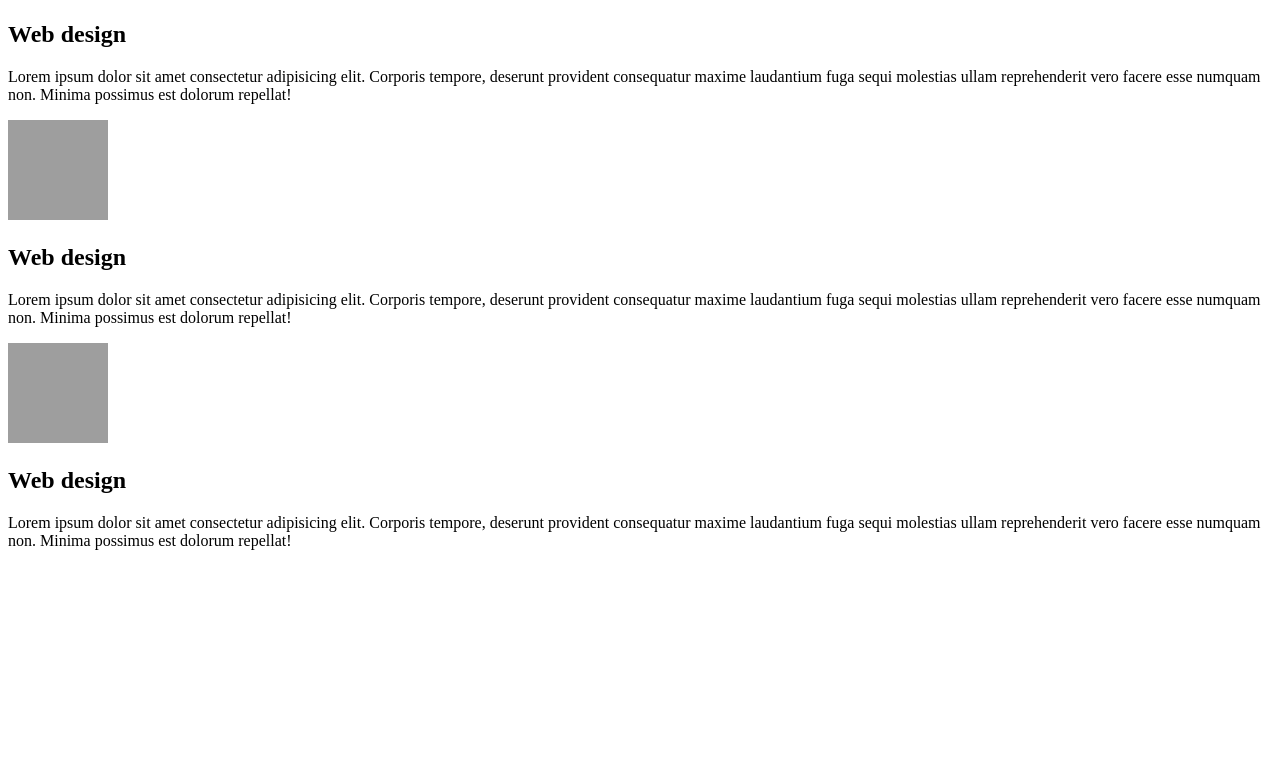
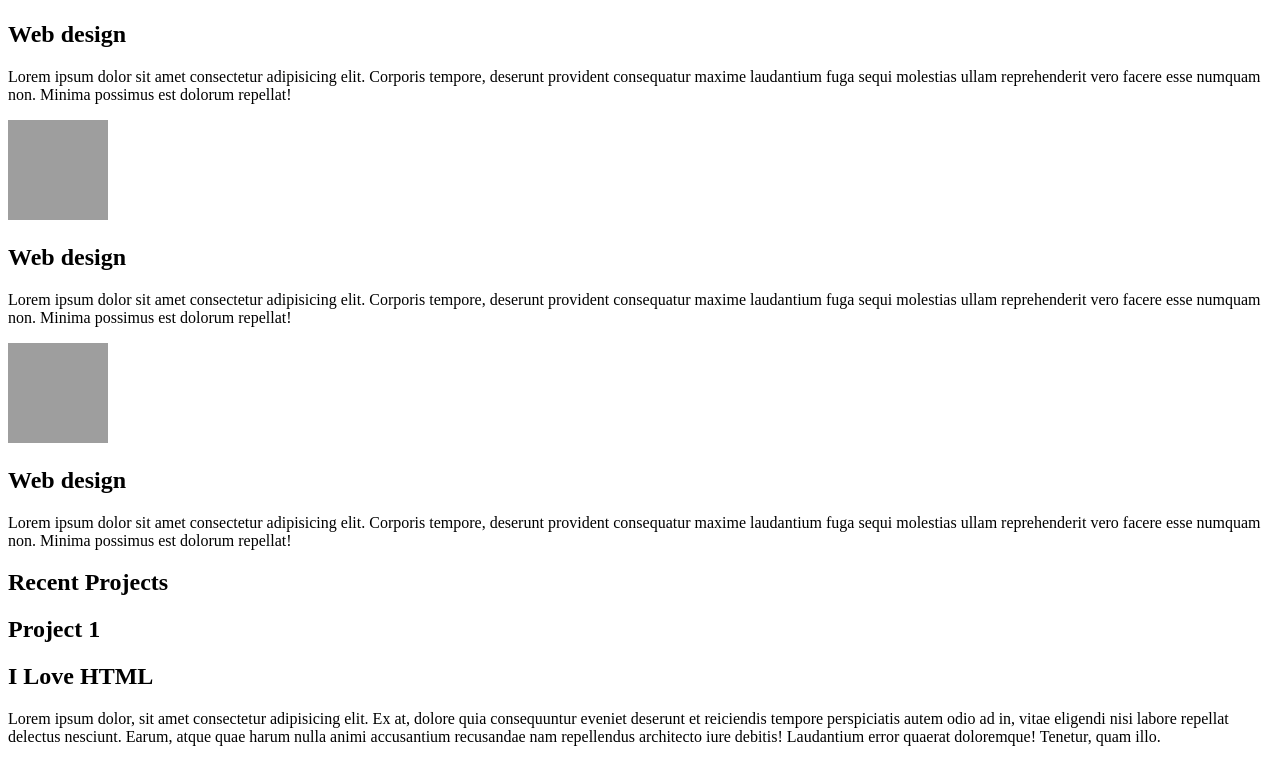
Before and after one commit to Saadkhattk/portfolio_website-161189, a plain HTML site: page index.html in a window 1280 px wide. Shown: the part 780-1542 px from the top of the page. Before the commit the page ends 1346 px from the top, so only its background shows below. Drawn offline with Linux system fonts and the light colour scheme; grey boxes are pictures that could not be loaded.

Commit message:
again I have updated something

```diff
--- a/index.html
+++ b/index.html
@@ -82,7 +82,23 @@
     <!-- Service section end -->
 
     <!-- Project section start -->
-
+<section id="projects">
+  <div class="projects container">
+    <div class="projects-header">
+      <h1 class="section-title">Recent <span>Projects</span></h1>
+    </div>
+    <div class="all-projects">
+      <div class="projects-item">
+        <div class="projects-info">
+          <div class="project-img"></div>
+          <h1>Project 1</h1>
+          <h2>I Love HTML</h2>
+          <p>Lorem ipsum dolor, sit amet consectetur adipisicing elit. Ex at, dolore quia consequuntur eveniet deserunt et reiciendis tempore perspiciatis autem odio ad in, vitae eligendi nisi labore repellat delectus nesciunt. Earum, atque quae harum nulla animi accusantium recusandae nam repellendus architecto iure debitis! Laudantium error quaerat doloremque! Tenetur, quam illo.</p>
+        </div>
+      </div>
+    </div>
+  </div>
+</section>
     <!-- Project section end -->
 
     <!-- About section start -->
```
